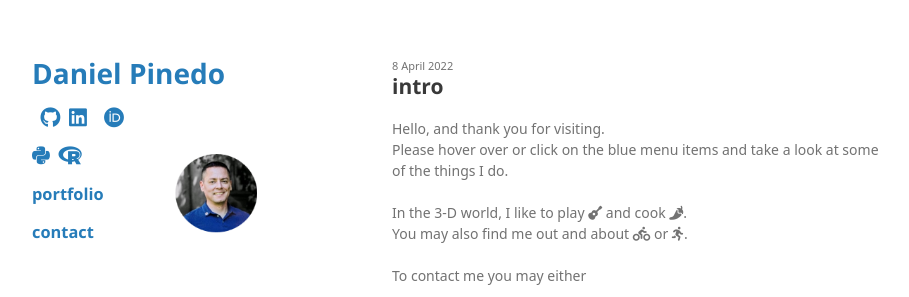
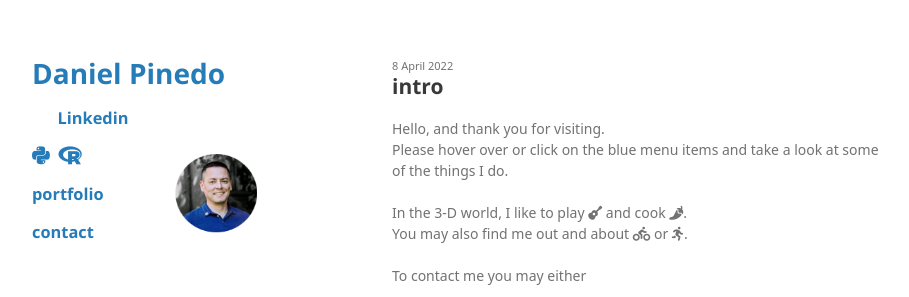
Before and after one commit to odenipinedo/odenipinedo.github.io, a Jekyll site: the page built from index.html, in a window 1280 px wide. Shown: the top 297 px of the page, without its empty margins (178-1087 px from the left). Built offline with Jekyll 4.4.1, drawn with Linux system fonts in a browser that asks for light colours; nearby versions of some CDN libraries; some web fonts are replaced; a style sheet for code colours, icons or effects is not loaded; the repository's description, which GitHub fills in, is left out.

Commit message:
Update head.html

```diff
--- a/_includes/head.html
+++ b/_includes/head.html
@@ -7,28 +7,16 @@
   <a href="/cv" title="curriculum vitae" class="btn">
     <i class="ai ai-cv ai-lg"></i>&nbsp;
 
-  <!--
-
-  <a href="https://www.twitter.com/odenipinedo" title="Twitter" class="btn" target="_blank" rel="noopener noreferrer">
-    <i class="fab fa-twitter fa-lg"></i>
-  </a>
-
-  -->
-
-  <a href="https://github.com/odenipinedo" title="GitHub" alt="GitHub" class="btn" target="_blank" rel="noopener noreferrer">
-    <i class="fab fa-github fa-lg"></i>&nbsp;
-  </a>
-
-  <a href="https://www.linkedin.com/in/odenipinedo" title="Linkedin" alt="Linkedin" class="btn" target="_blank" rel="noopener noreferrer">
-    <i class="fab fa-linkedin fa-lg"></i>&nbsp;
-  </a>
-
   <a href="https://scholar.google.com/citations?hl=en&user=owb4eZUAAAAJ" title="google scholar" class="btn" target="_blank" rel="noopener noreferrer">
     <i class="ai ai-google-scholar ai-lg"></i>&nbsp;
   </a>
 
   <a href="https://orcid.org/0000-0002-1864-1303" title="ORCID iD" class="btn" target="_blank" rel="noopener noreferrer">
-    <i class="fab fa-orcid fa-lg"></i>&nbsp;
+    <i class="ai ai-orcid ai-lg"></i>&nbsp;
+  </a>
+
+  <a href="https://www.linkedin.com/in/odenipinedo" title="Linkedin" alt="Linkedin" target="_blank" rel="noopener noreferrer">
+    Linkedin &nbsp;
   </a>
   </h3>
 </div>
```
